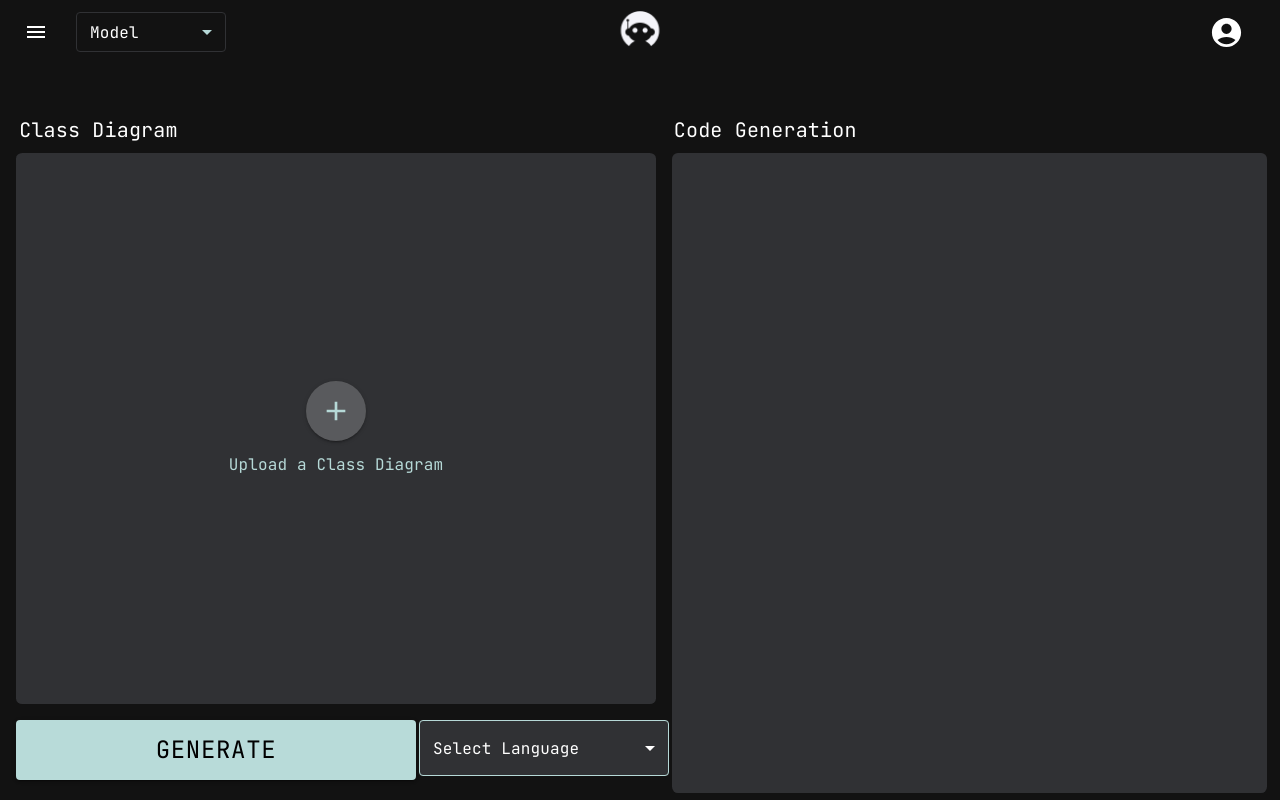
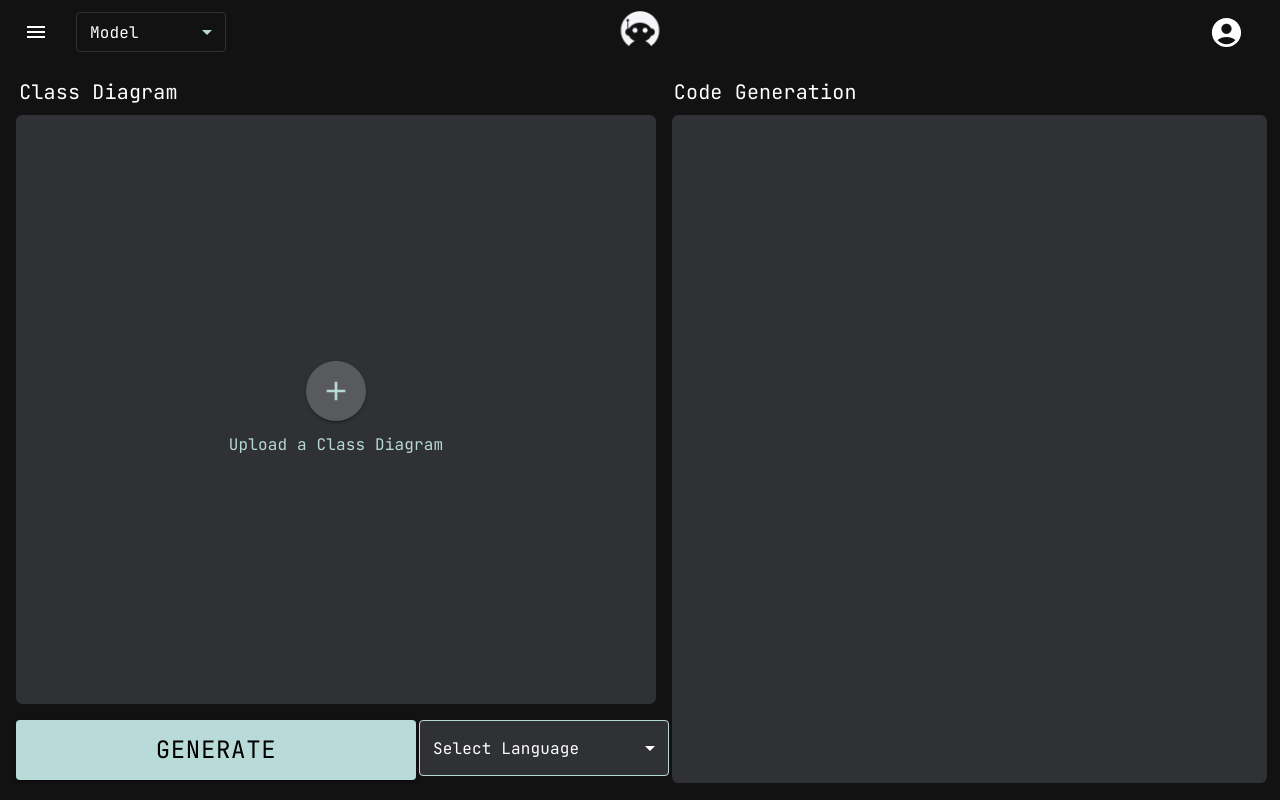
Before and after one commit to AshleyMoriahLazaraga/classsycode-app, a React (Vite) app: page / in a window 1280 px wide. Built offline with nearby package versions, Linux system fonts and the light colour scheme.

Commit message:
Update homepage

```diff
--- a/src/views/homepage.jsx
+++ b/src/views/homepage.jsx
@@ -22,8 +22,8 @@ export default function Homepage() {
           alignItems: 'flex-start',
           height: 'calc(100vh - 64px)',
           bgcolor: '#121212',
-          gap: 4,
-          paddingTop: '4%',
+          gap: 4,  // Reduced gap
+          paddingTop: '1%', // Reduced padding
           width: '100vw',
           overflow: 'hidden',
         }}
@@ -69,7 +69,7 @@ export default function Homepage() {
           </Box>
         </Box>
 
-          <Box
+        <Box
           sx={{
             display: 'flex',
             flexDirection: 'column',
@@ -77,6 +77,7 @@ export default function Homepage() {
             gap: 2,
             height: '99%',
             paddingRight: '1%',
+            paddingBottom: '0.8%',
           }}
         >
           <Box>
```
